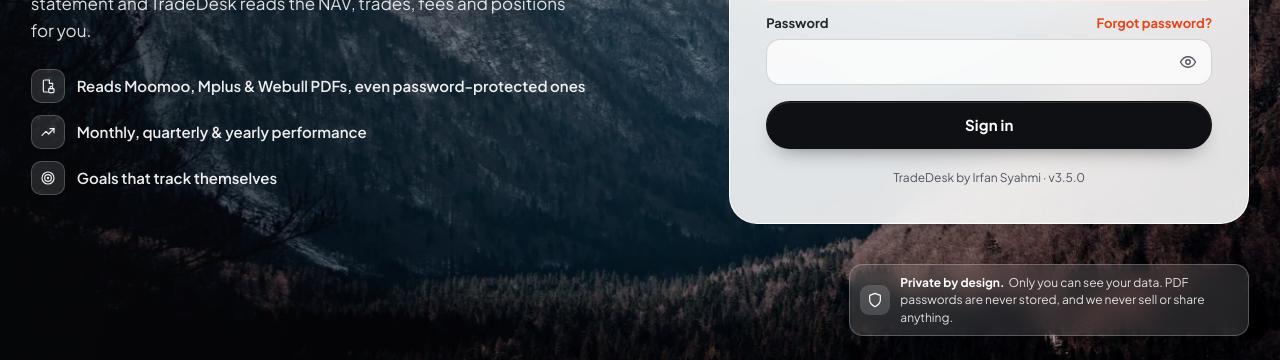
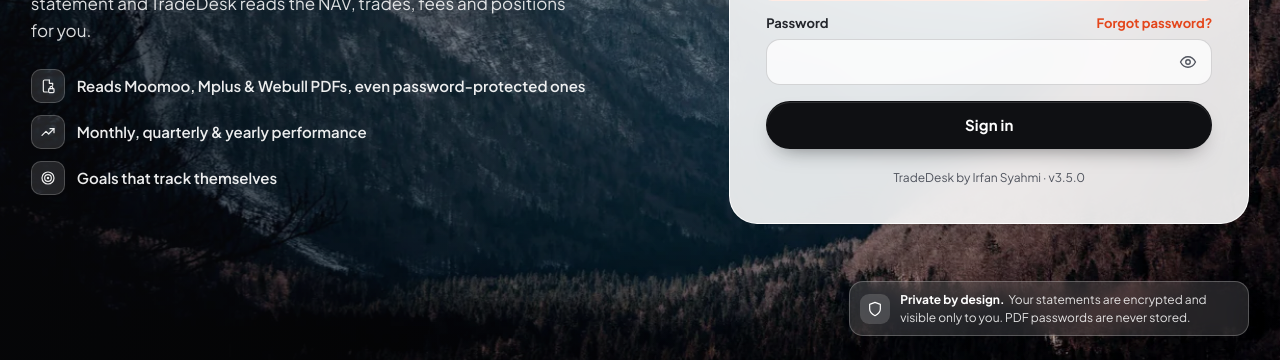
Before and after one commit to ifanshmy/tradedesk, a plain HTML site: page index.html in a window 1280 px wide. Shown: the part 440-800 px from the top of the page. Drawn offline with Linux system fonts and the light colour scheme; no server answers.

Commit message:
Sign-in privacy note: reflect encryption
Co-Authored-By: Claude Opus 5.5 <noreply@anthropic.com>
Claude-Session: https://claude.ai/code/session_01AZRnqJjSmF9QqAYgD56Epk

```diff
--- a/index.html
+++ b/index.html
@@ -237,7 +237,7 @@
     </div>
     <aside class="auth-privacy" aria-label="Privacy">
       <svg class="ico"><use href="#i-shield"/></svg>
-      <p style="margin:0"><strong>Private by design.</strong>Only you can see your data. PDF passwords are never stored, and we never sell or share anything.</p>
+      <p style="margin:0"><strong>Private by design.</strong>Your statements are encrypted and visible only to you. PDF passwords are never stored.</p>
     </aside>
   </section>
 
```
